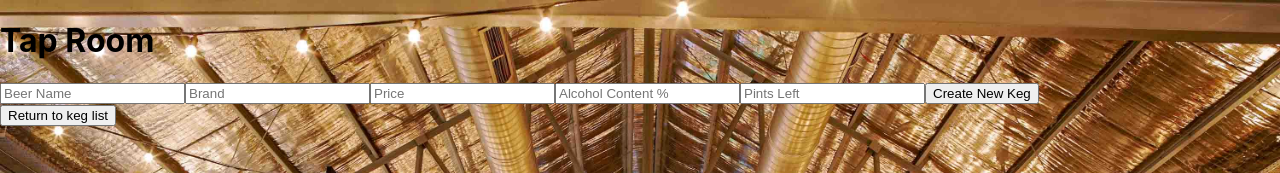
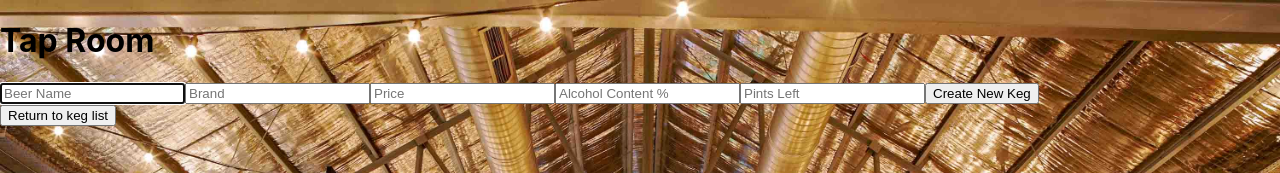
Before and after one commit to jmlden36/tap-room, a React (Create React App) app: page / in a window 1280 px wide. Both pictures are taken after a click on the button "Add Keg". Shown: the top 173 px of the page. Built offline with nearby package versions, Linux system fonts and the light colour scheme.

Commit message:
add styling for sold out and focus name input on ReusableForm

```diff
--- a/src/components/Keg.js
+++ b/src/components/Keg.js
@@ -13,7 +13,7 @@ function Keg(props){
   if (props.pintsLeft <= 0) {
     return (
       <React.Fragment>
-        <div className="kegBox">
+        <div style={card}>
           <h3>{props.brand} - {props.name}</h3>
           <h4>Price: $ {props.price}</h4>
           <h4>Alcohol Content: {props.alcoholContent}%</h4>
--- a/src/components/ReusableForm.js
+++ b/src/components/ReusableForm.js
@@ -8,7 +8,9 @@ function ReusableForm(props) {
         <input
           type='text'
           name='name'
-          placeholder='Beer Name' required/>
+          placeholder='Beer Name'
+          autoFocus='autofocus'
+          required/>
         <input
           type='text'
           name='brand'
```
